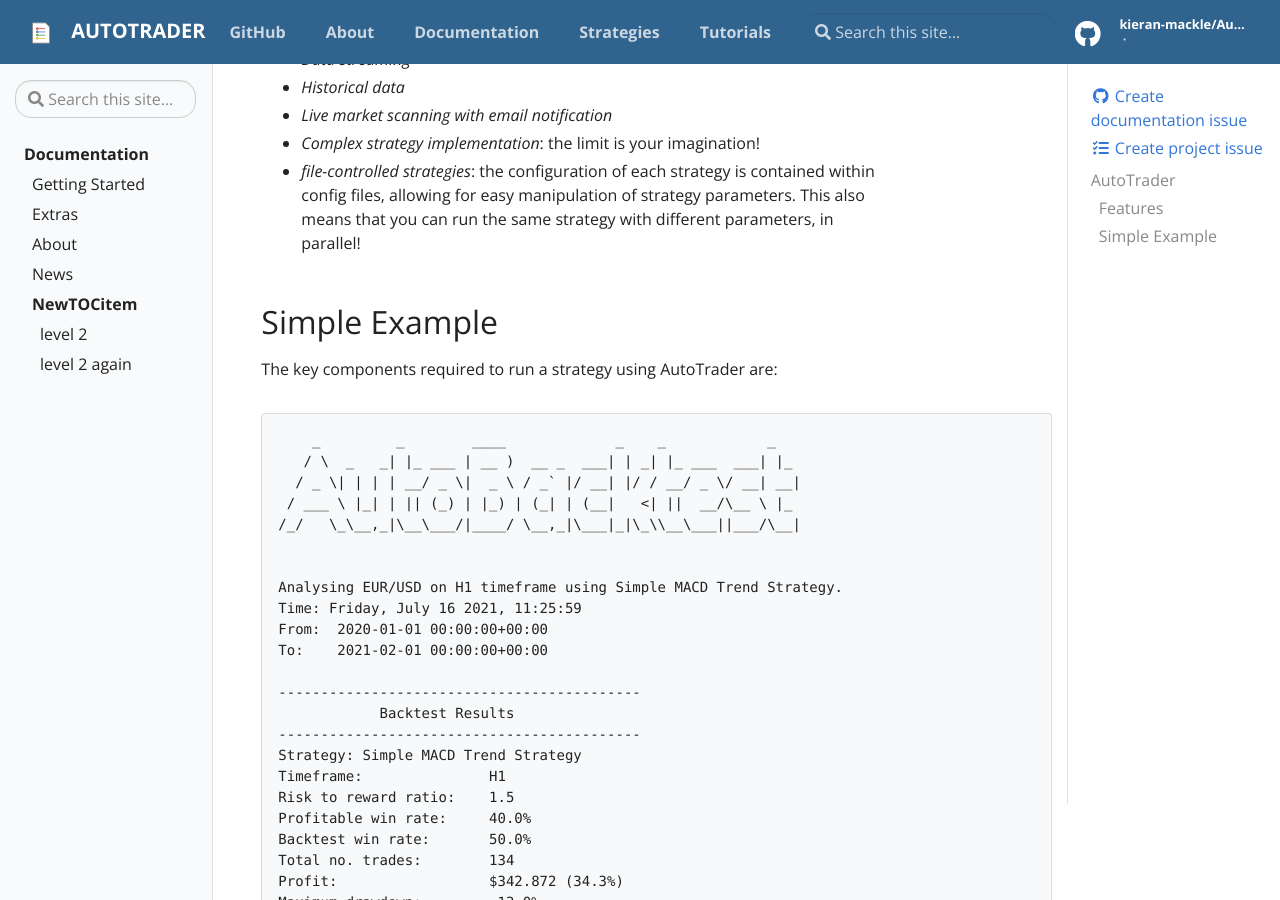
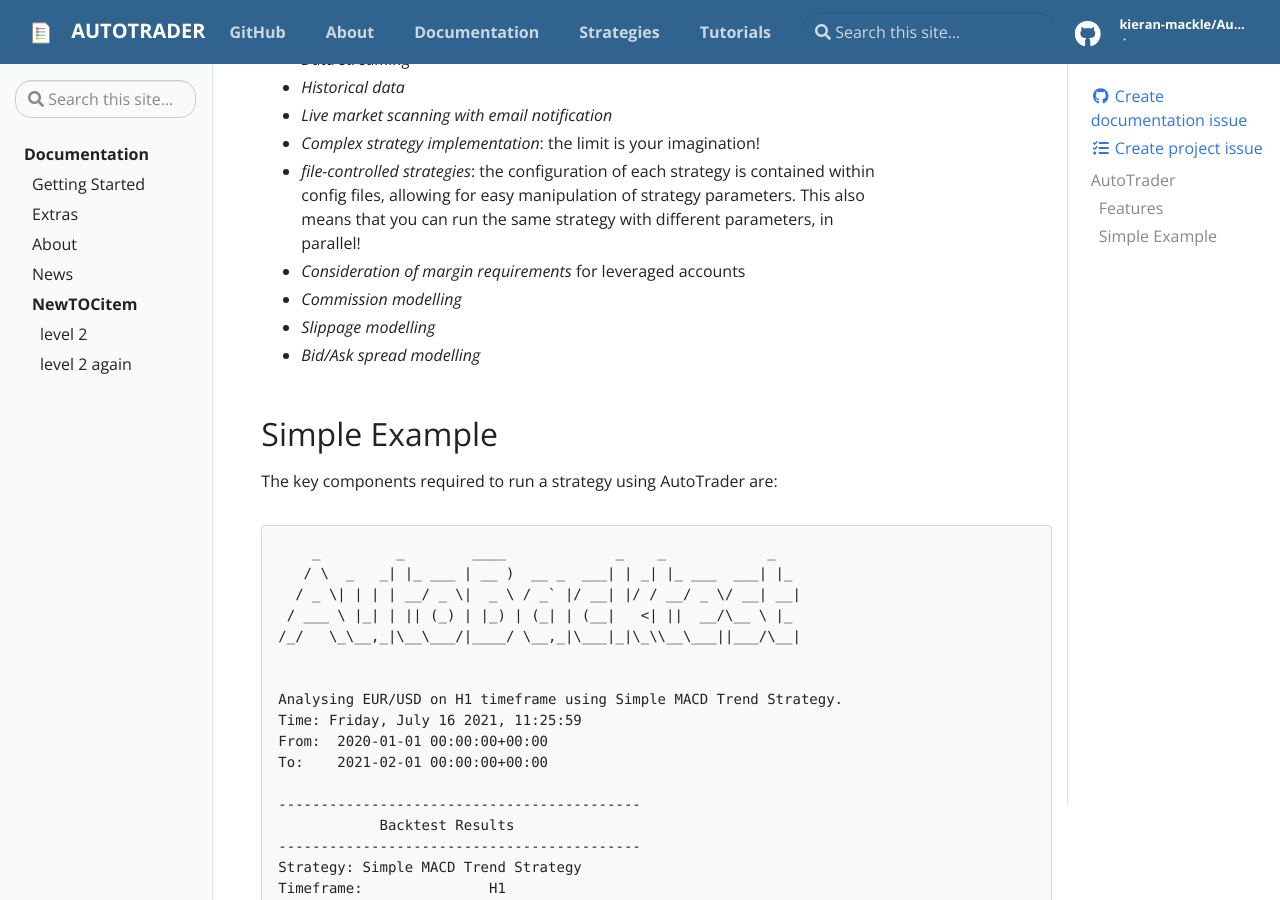
Before and after one commit to kieran-mackle/AutoTrader, a Jekyll site: the page built from docs/pages/index.md, in a window 1280 px wide and 900 px high, scrolled down 719 px. Built offline with Jekyll 4.4.1, drawn with Linux system fonts in a browser that asks for light colours.

Commit message:
Update index.md

```diff
--- a/docs/pages/index.md
+++ b/docs/pages/index.md
@@ -31,6 +31,10 @@
  - *file-controlled strategies*: the configuration of each strategy is contained within config files, allowing for easy
     manipulation of strategy parameters. This also means that you can run the same strategy with different parameters,
     in parallel!
+ - *Consideration of margin requirements* for leveraged accounts
+ - *Commission modelling*
+ - *Slippage modelling*
+ - *Bid/Ask spread modelling*
 
 
 ## Simple Example
```
